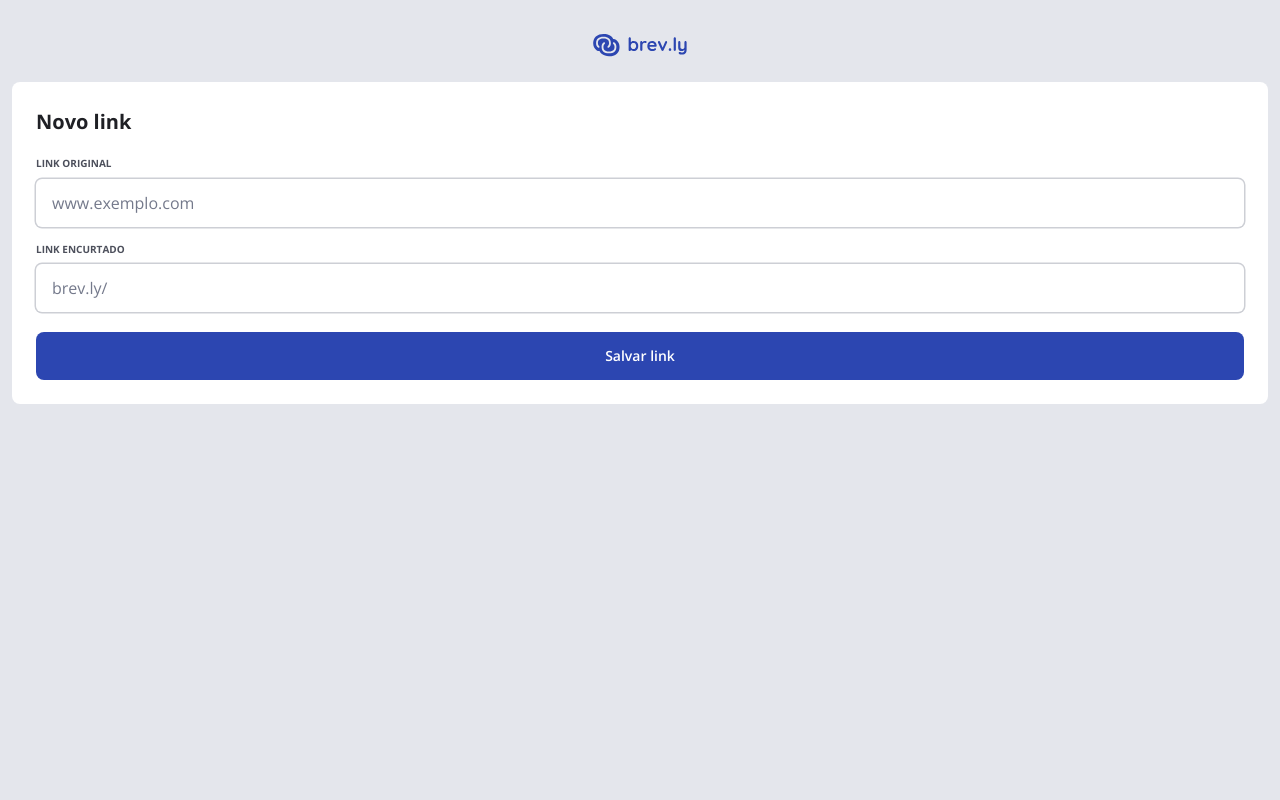
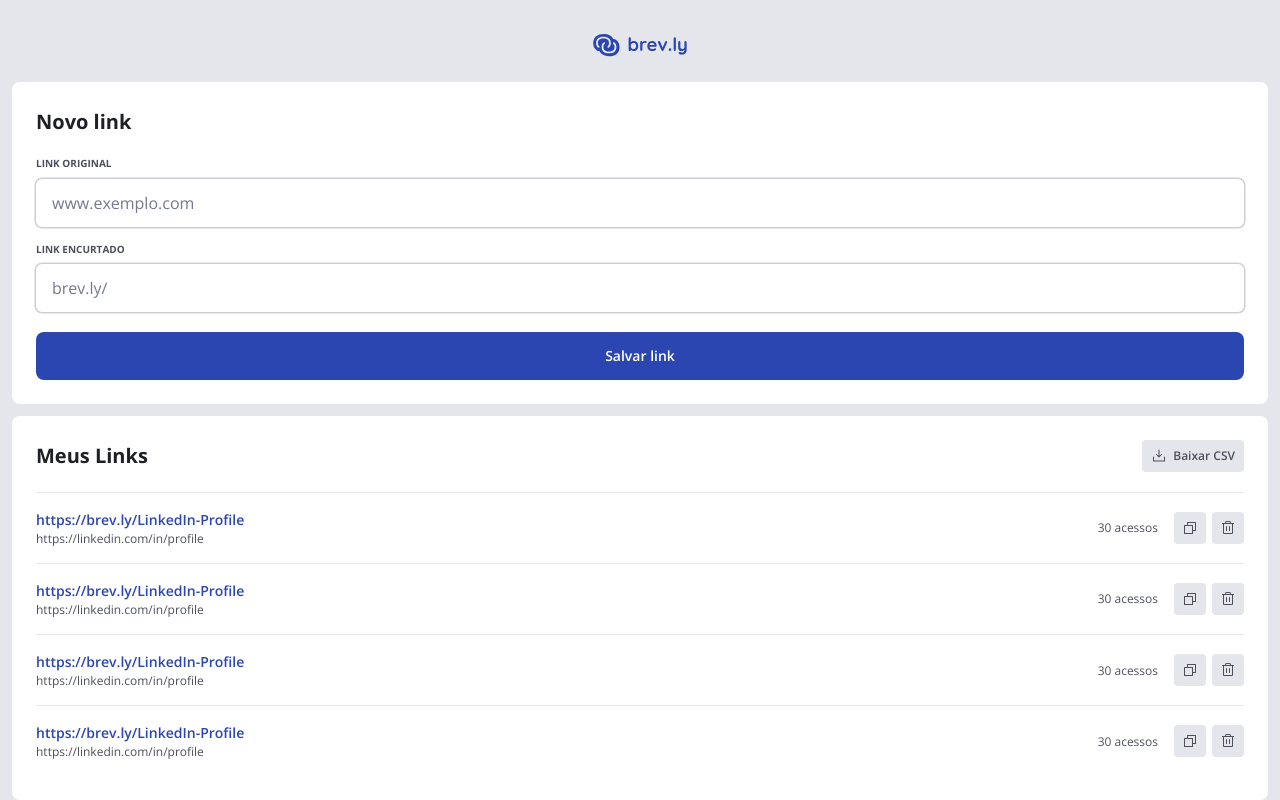
Before and after one commit to GabriPires/brev.ly, a React (Vite) app: page / in a window 1280 px wide. Built offline with nearby package versions, Linux system fonts and the light colour scheme.

Commit message:
feat: add MyLinks component and integrate with home page; update button and icon-button styles

```diff
--- /dev/null
+++ b/src/components/link-list-item.tsx
@@ -0,0 +1,22 @@
+import { Copy, Trash } from '@phosphor-icons/react'
+import { IconButton } from './ui/icon-button'
+
+export function LinkListItem() {
+  return (
+    <div className="grid grid-cols-[1fr_auto_70px] items-center gap-4 overflow-hidden border-t border-t-gray-200 py-4">
+      <div className="flex flex-col overflow-hidden">
+        <span className="text-base font-semibold text-blue-base truncate">
+          https://brev.ly/LinkedIn-Profile
+        </span>
+        <span className="text-sm text-gray-500 truncate">
+          https://linkedin.com/in/profile
+        </span>
+      </div>
+      <span className="text-gray-500 text-sm">30 acessos</span>
+      <div className="flex items-center gap-1.5">
+        <IconButton icon={Copy} />
+        <IconButton icon={Trash} />
+      </div>
+    </div>
+  )
+}
--- /dev/null
+++ b/src/components/my-links.tsx
@@ -0,0 +1,24 @@
+import { DownloadSimple } from '@phosphor-icons/react'
+import { Button } from './ui/button'
+import { LinkListItem } from './link-list-item'
+
+export function MyLinks() {
+  return (
+    <div className="flex flex-col bg-white p-6 w-full rounded-lg gap-5 mt-3">
+      <div className="flex items-center justify-between">
+        <h2 className="text-lg font-bold">Meus Links</h2>
+        <Button variant="secondary">
+          <DownloadSimple size={16} className="mr-1.5" />
+          Baixar CSV
+        </Button>
+      </div>
+
+      <div className="flex flex-col">
+        <LinkListItem />
+        <LinkListItem />
+        <LinkListItem />
+        <LinkListItem />
+      </div>
+    </div>
+  )
+}
--- a/src/components/ui/button.tsx
+++ b/src/components/ui/button.tsx
@@ -2,12 +2,12 @@ import type { ComponentProps } from 'react'
 import { tv, type VariantProps } from 'tailwind-variants'
 
 const button = tv({
-  base: 'flex items-center justify-center rounded-lg h-12 font-semibold text-base cursor-pointer p-2 transition-colors disabled:opacity-50 disabled:cursor-not-allowed',
+  base: 'flex items-center justify-center rounded-lg font-semibold text-base cursor-pointer p-2 transition-colors disabled:opacity-50 disabled:cursor-not-allowed',
   variants: {
     variant: {
-      primary: 'bg-blue-base text-white hover:bg-blue-dark',
+      primary: 'h-12 bg-blue-base text-white hover:bg-blue-dark',
       secondary:
-        'bg-gray-200 text-gray-500 border border-transparent hover:border-blue-base',
+        'h-8 bg-gray-200 text-sm text-gray-500 border rounded-sm border-transparent hover:border-blue-base',
     },
   },
 })
--- a/src/components/ui/icon-button.tsx
+++ b/src/components/ui/icon-button.tsx
@@ -3,7 +3,7 @@ import type { ComponentProps } from 'react'
 import { tv, type VariantProps } from 'tailwind-variants'
 
 const iconButton = tv({
-  base: 'flex items-center justify-center rounded-lg h-8 w-8 cursor-pointer transition-colors disabled:opacity-50 disabled:cursor-not-allowed',
+  base: 'flex items-center justify-center rounded-sm h-8 w-8 cursor-pointer transition-colors disabled:opacity-50 disabled:cursor-not-allowed',
   variants: {
     variant: {
       primary:
--- a/src/pages/home.tsx
+++ b/src/pages/home.tsx
@@ -1,4 +1,5 @@
 import Logo from '@/assets/logo.svg'
+import { MyLinks } from '@/components/my-links'
 import { NewLinkForm } from '@/components/new-link-form'
 
 export function HomePage() {
@@ -11,6 +12,7 @@ export function HomePage() {
       />
 
       <NewLinkForm />
+      <MyLinks />
     </div>
   )
 }
```
